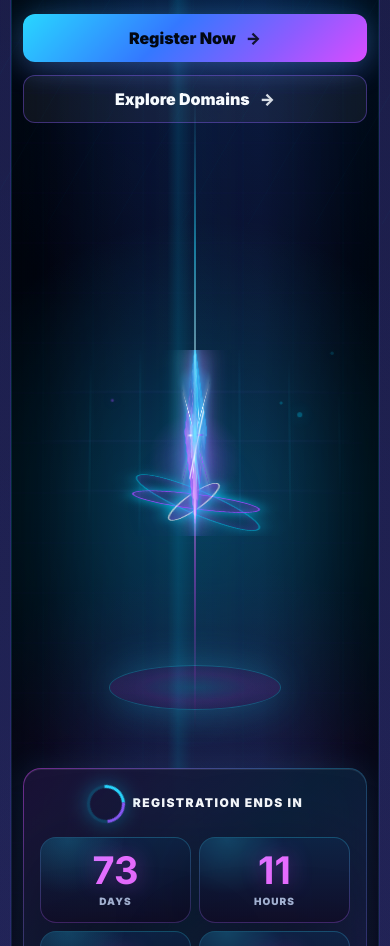
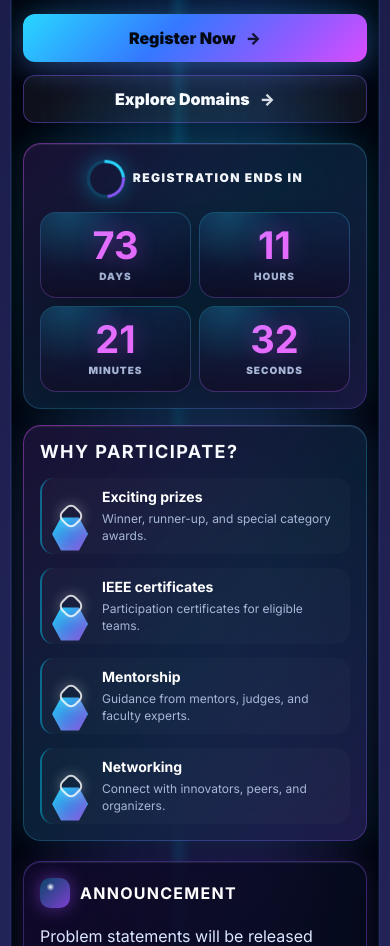
Before and after one commit to aleena-1/IEEE, a website: page index.html in a window 390 px wide. Shown: the part 620-1566 px from the top of the page. Drawn offline with Linux system fonts and the light colour scheme.

Commit message:
Hide hero prism stage on mobile

```diff
--- a/styles.css
+++ b/styles.css
@@ -2059,63 +2059,15 @@ th { color: var(--cyan); text-transform: uppercase; font-size: 12px; letter-spac
 }
 
 @media (max-width: 767px) {
+  .hero {
+    grid-template-areas:
+      "copy"
+      "side"
+      "announce"
+      "stats";
+  }
+
   .hero-stage {
-    min-height: 178px;
-    margin-block: -4px 2px;
-  }
-
-  .hero-stage::before {
-    top: -8%;
-    bottom: 3%;
-    opacity: .58;
-  }
-
-  .hero-stage::after {
-    bottom: 6%;
-    width: min(170px, 58%);
-    opacity: .72;
-  }
-
-  .holo-scene {
-    height: 186px;
-    min-height: 186px;
-    overflow: hidden;
-  }
-
-  .holo-scene::before {
-    inset: 0 7%;
-    opacity: .36;
-  }
-
-  .holo-scene::after {
-    opacity: .44;
-    transform: translateY(36%);
-  }
-
-  .holo-prism {
-    width: clamp(92px, 34vw, 132px);
-    height: clamp(130px, 48vw, 184px);
-    filter:
-      drop-shadow(0 0 14px rgba(0, 212, 255, .92))
-      drop-shadow(0 0 34px rgba(155, 77, 255, .62));
-  }
-
-  .energy-platform {
-    bottom: 7%;
-    width: min(170px, 58%);
-  }
-
-  .city-depth,
-  .circuit-web {
-    display: none;
-  }
-
-  .light-beam {
-    width: 42px;
-    opacity: .34;
-  }
-
-  .particle-field span:nth-child(n+7) {
     display: none;
   }
 
```
